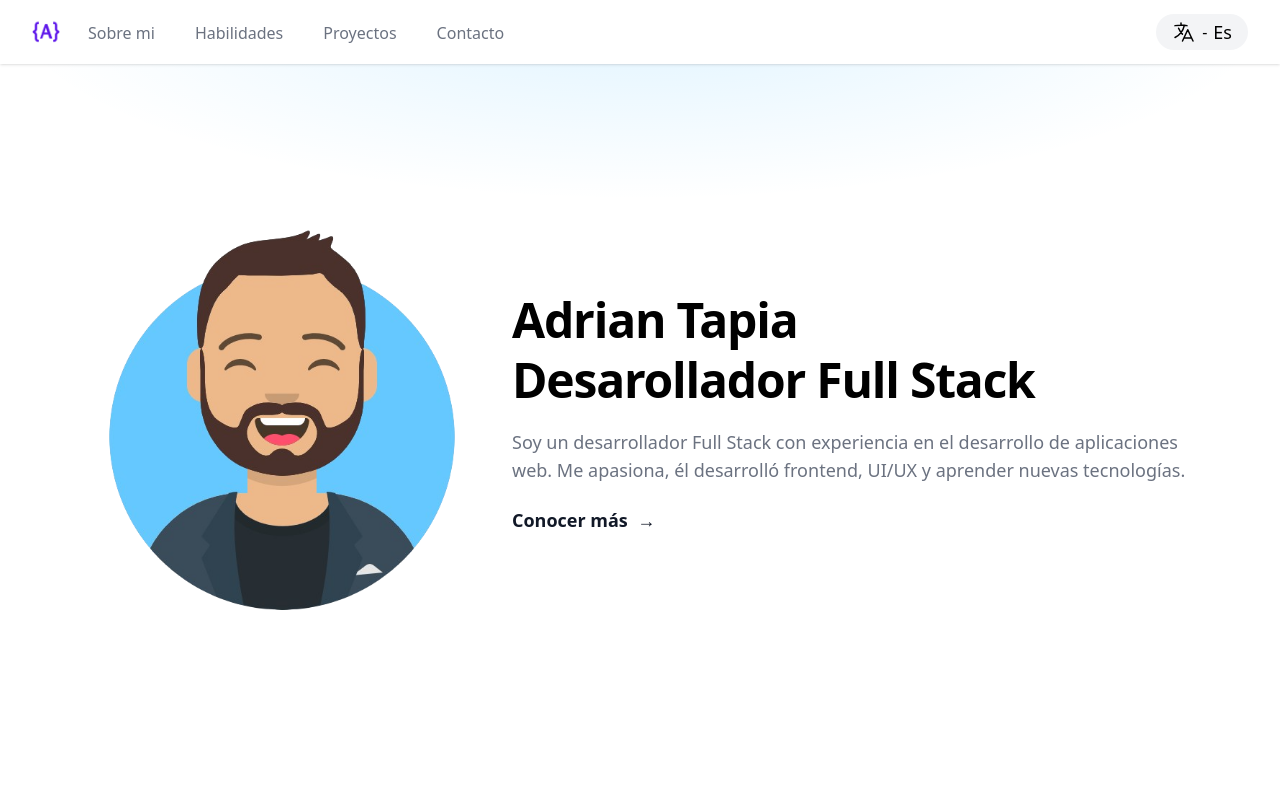
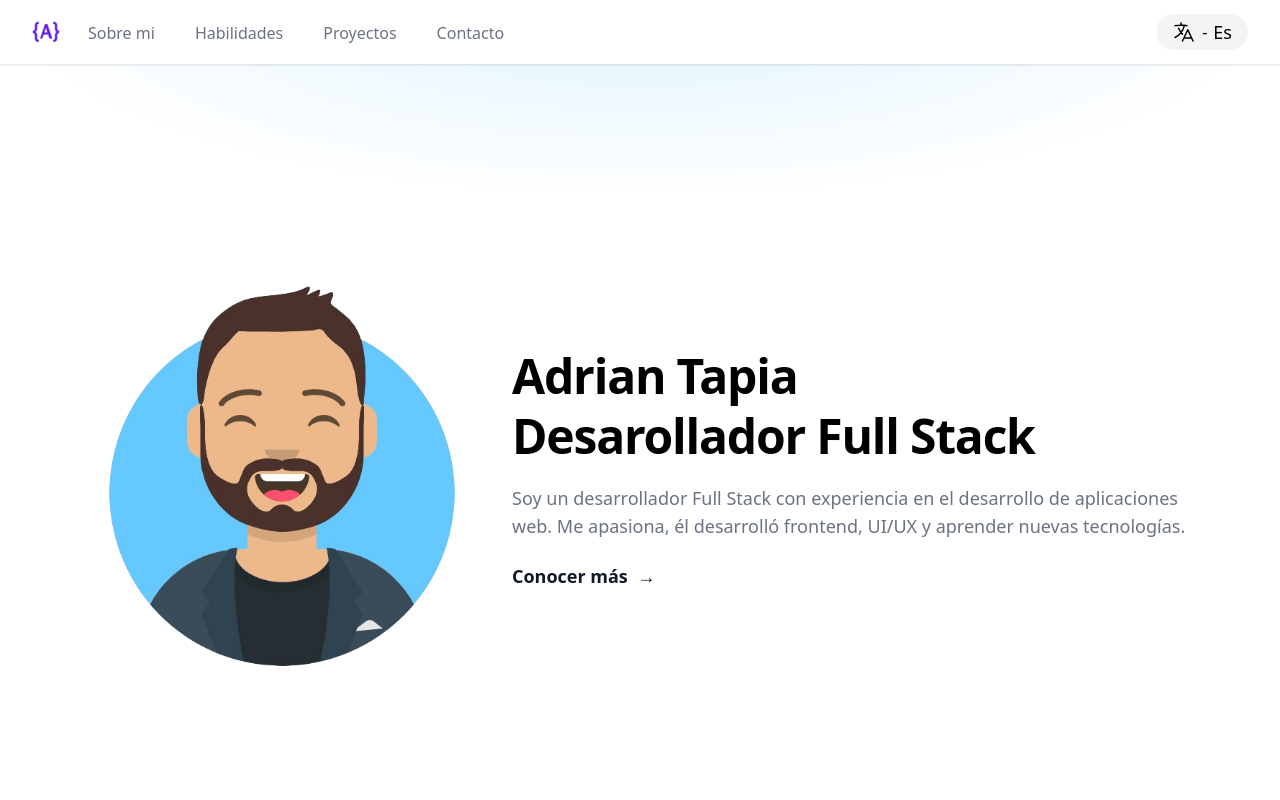
Before and after one commit to Adrian1jr/portfolio, a React (Vite) app: page / in a window 1280 px wide. Shown: the top 800 px of the page. Built offline with nearby package versions, Linux system fonts and the light colour scheme.

Commit message:
trying to fix issue with the header using hdvh

```diff
--- a/src/components/Header.jsx
+++ b/src/components/Header.jsx
@@ -8,7 +8,7 @@ export default function Header() {
   return (
     <section
       className="header-container flex text-gray-600 body-font mx-auto
-      max-w-7xl sm:px-6 lg:px-8 h-screen"
+      max-w-7xl sm:px-6 lg:px-8 h-dvh"
       id="header"
     >
       <div
--- a/src/components/css/Header.css
+++ b/src/components/css/Header.css
@@ -10,7 +10,7 @@
 
 @media screen and (min-width: 1025px) {
   .header-container {
-    padding-bottom: 7rem;
+    margin-bottom: 8rem;
   }
 }
 
```
